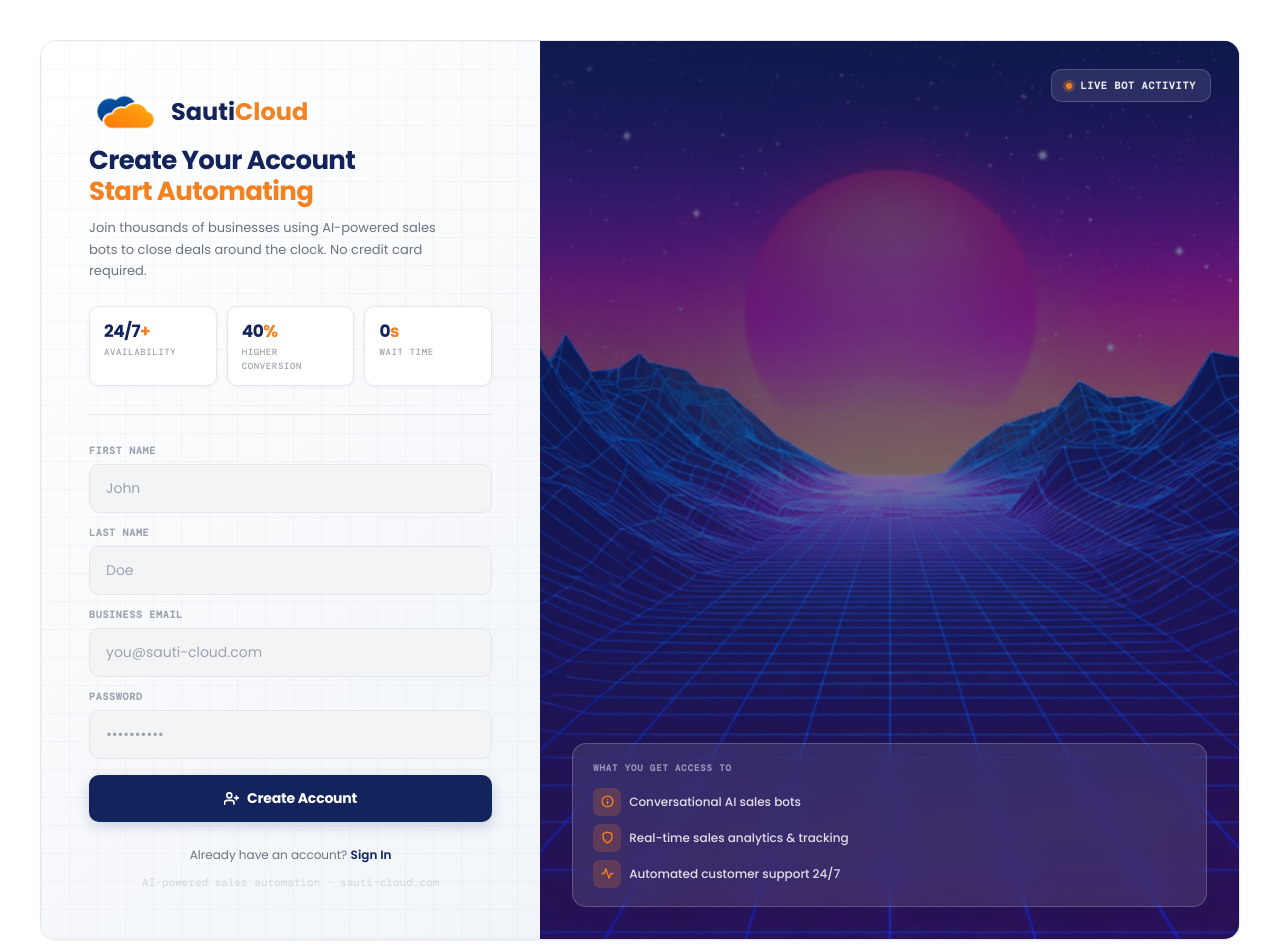
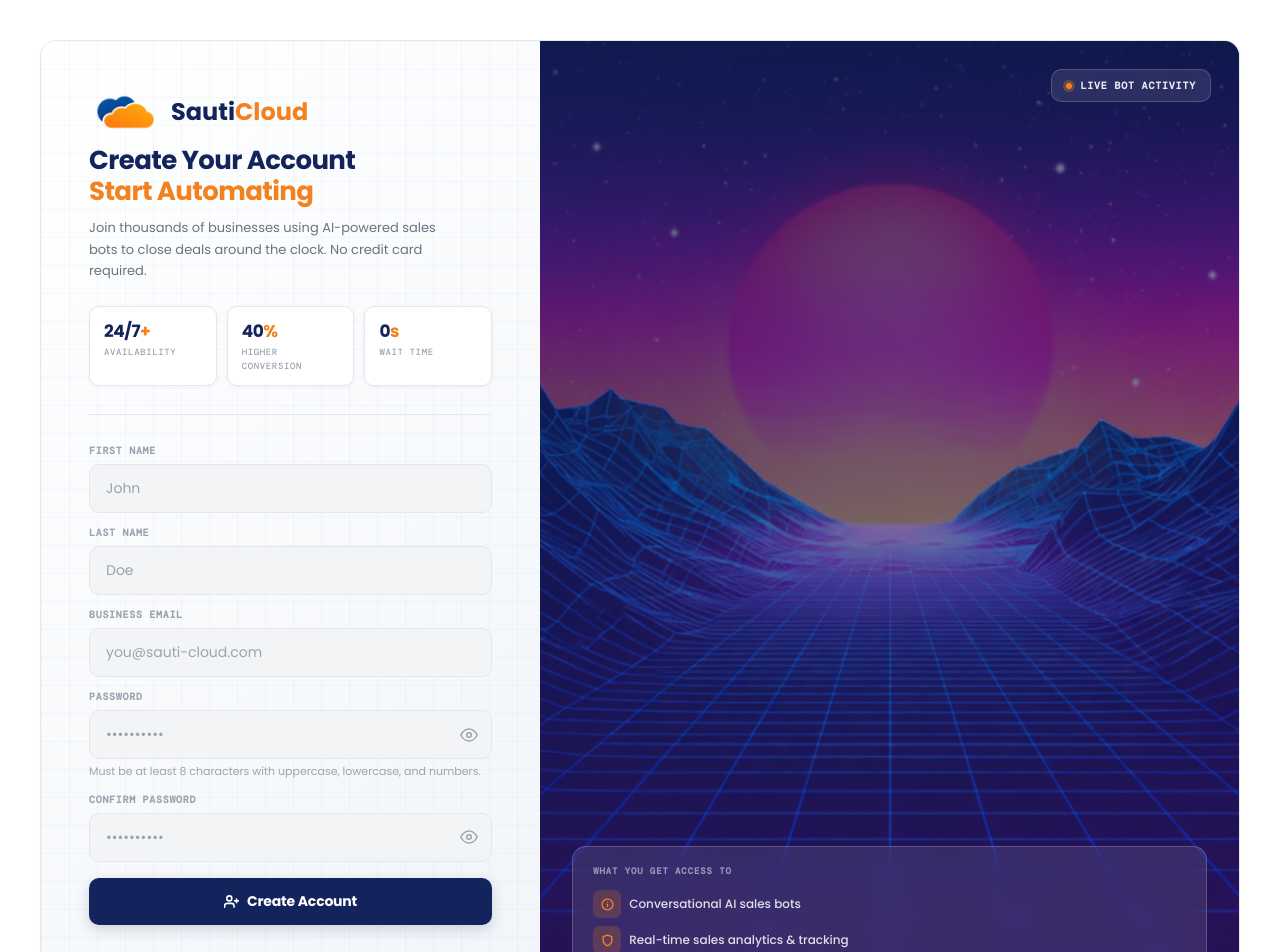
Before and after one commit to PberuKatwa/sauti-frontend, a React (Vite) app: page /register in a window 1280 px wide. Shown: the top 952 px of the page. Built offline with nearby package versions, Linux system fonts and the light colour scheme.

Commit message:
Register User v3:added register user

```diff
--- a/src/pages/RegisterPage.tsx
+++ b/src/pages/RegisterPage.tsx
@@ -9,12 +9,53 @@ export default function RegisterPage() {
   const [lastName, setLastName] = useState("");
   const [email, setEmail] = useState("");
   const [password, setPassword] = useState("");
+  const [confirmPassword, setConfirmPassword] = useState("");
+  const [showPassword, setShowPassword] = useState(false);
+  const [showConfirmPassword, setShowConfirmPassword] = useState(false);
   const [loading, setLoading] = useState(false);
   const navigate = useNavigate();
+
+  const validateEmail = (email: string) => {
+    const emailRegex = /^[^\s@]+@[^\s@]+\.[^\s@]+$/;
+    return emailRegex.test(email);
+  };
+
+  const validatePassword = (password: string) => {
+    const passwordRegex = /^(?=.*[a-z])(?=.*[A-Z])(?=.*\d).{8,}$/;
+    return passwordRegex.test(password);
+  };
 
   const handleSubmit = async (e: React.FormEvent) => {
     e.preventDefault();
     if (loading) return;
+
+    if (!validateEmail(email)) {
+      toast.error("Please enter a valid email address.", {
+        position: "top-right",
+        autoClose: 5000,
+      });
+      return;
+    }
+
+    if (!validatePassword(password)) {
+      toast.error(
+        "Password is too weak. It must be at least 8 characters and include uppercase, lowercase, and numbers.",
+        {
+          position: "top-right",
+          autoClose: 5000,
+        }
+      );
+      return;
+    }
+
+    if (password !== confirmPassword) {
+      toast.error("Passwords do not match.", {
+        position: "top-right",
+        autoClose: 5000,
+      });
+      return;
+    }
+
     try {
       setLoading(true);
       await authService.registerUser({
@@ -29,7 +70,11 @@ export default function RegisterPage() {
       });
       navigate("/login");
     } catch (error: any) {
-      toast.error("Registration failed. Please try again.", {
+      const message =
+        error?.response?.data?.message ||
+        error?.message ||
+        "Registration failed. Please try again.";
+      toast.error(message, {
         position: "top-right",
         autoClose: 5000,
       });
@@ -297,14 +342,125 @@ export default function RegisterPage() {
                     Password
                   </label>
                 </div>
+                <div style={{ position: "relative" }}>
                   <input
-                  type="password"
+                    type={showPassword ? "text" : "password"}
                     className="input-field"
                     placeholder="••••••••••"
                     value={password}
                     onChange={(e) => setPassword(e.target.value)}
                     required
+                    style={{ paddingRight: "40px" }}
                   />
+                  <button
+                    type="button"
+                    onClick={() => setShowPassword((s) => !s)}
+                    style={{
+                      position: "absolute",
+                      right: "10px",
+                      top: "50%",
+                      transform: "translateY(-50%)",
+                      background: "none",
+                      border: "none",
+                      cursor: "pointer",
+                      padding: "4px",
+                      display: "flex",
+                      alignItems: "center",
+                      justifyContent: "center",
+                      color: "#9CA3AF",
+                    }}
+                    aria-label={showPassword ? "Hide password" : "Show password"}
+                  >
+                    {showPassword ? (
+                      <svg width="18" height="18" viewBox="0 0 24 24" fill="none" stroke="currentColor" strokeWidth="2" strokeLinecap="round" strokeLinejoin="round">
+                        <path d="M1 12s4-8 11-8 11 8 11 8-4 8-11 8-11-8-11-8z" />
+                        <circle cx="12" cy="12" r="3" />
+                        <line x1="4.22" y1="4.22" x2="19.78" y2="19.78" />
+                      </svg>
+                    ) : (
+                      <svg width="18" height="18" viewBox="0 0 24 24" fill="none" stroke="currentColor" strokeWidth="2" strokeLinecap="round" strokeLinejoin="round">
+                        <path d="M1 12s4-8 11-8 11 8 11 8-4 8-11 8-11-8-11-8z" />
+                        <circle cx="12" cy="12" r="3" />
+                      </svg>
+                    )}
+                  </button>
+                </div>
+                <p
+                  style={{
+                    fontSize: "11px",
+                    color: "#9CA3AF",
+                    marginTop: "4px",
+                  }}
+                >
+                  Must be at least 8 characters with uppercase, lowercase, and numbers.
+                </p>
+              </div>
+
+              <div>
+                <div
+                  style={{
+                    display: "flex",
+                    justifyContent: "space-between",
+                    alignItems: "center",
+                    marginBottom: "6px",
+                  }}
+                >
+                  <label
+                    className="font-mono-ui"
+                    style={{
+                      fontSize: "10px",
+                      fontWeight: 600,
+                      letterSpacing: "0.07em",
+                      textTransform: "uppercase",
+                      color: "#9CA3AF",
+                    }}
+                  >
+                    Confirm Password
+                  </label>
+                </div>
+                <div style={{ position: "relative" }}>
+                  <input
+                    type={showConfirmPassword ? "text" : "password"}
+                    className="input-field"
+                    placeholder="••••••••••"
+                    value={confirmPassword}
+                    onChange={(e) => setConfirmPassword(e.target.value)}
+                    required
+                    style={{ paddingRight: "40px" }}
+                  />
+                  <button
+                    type="button"
+                    onClick={() => setShowConfirmPassword((s) => !s)}
+                    style={{
+                      position: "absolute",
+                      right: "10px",
+                      top: "50%",
+                      transform: "translateY(-50%)",
+                      background: "none",
+                      border: "none",
+                      cursor: "pointer",
+                      padding: "4px",
+                      display: "flex",
+                      alignItems: "center",
+                      justifyContent: "center",
+                      color: "#9CA3AF",
+                    }}
+                    aria-label={showConfirmPassword ? "Hide confirm password" : "Show confirm password"}
+                  >
+                    {showConfirmPassword ? (
+                      <svg width="18" height="18" viewBox="0 0 24 24" fill="none" stroke="currentColor" strokeWidth="2" strokeLinecap="round" strokeLinejoin="round">
+                        <path d="M1 12s4-8 11-8 11 8 11 8-4 8-11 8-11-8-11-8z" />
+                        <circle cx="12" cy="12" r="3" />
+                        <line x1="4.22" y1="4.22" x2="19.78" y2="19.78" />
+                      </svg>
+                    ) : (
+                      <svg width="18" height="18" viewBox="0 0 24 24" fill="none" stroke="currentColor" strokeWidth="2" strokeLinecap="round" strokeLinejoin="round">
+                        <path d="M1 12s4-8 11-8 11 8 11 8-4 8-11 8-11-8-11-8z" />
+                        <circle cx="12" cy="12" r="3" />
+                      </svg>
+                    )}
+                  </button>
+                </div>
               </div>
 
               <button
```
Lines whose indentation alone changed are shown as unchanged.
